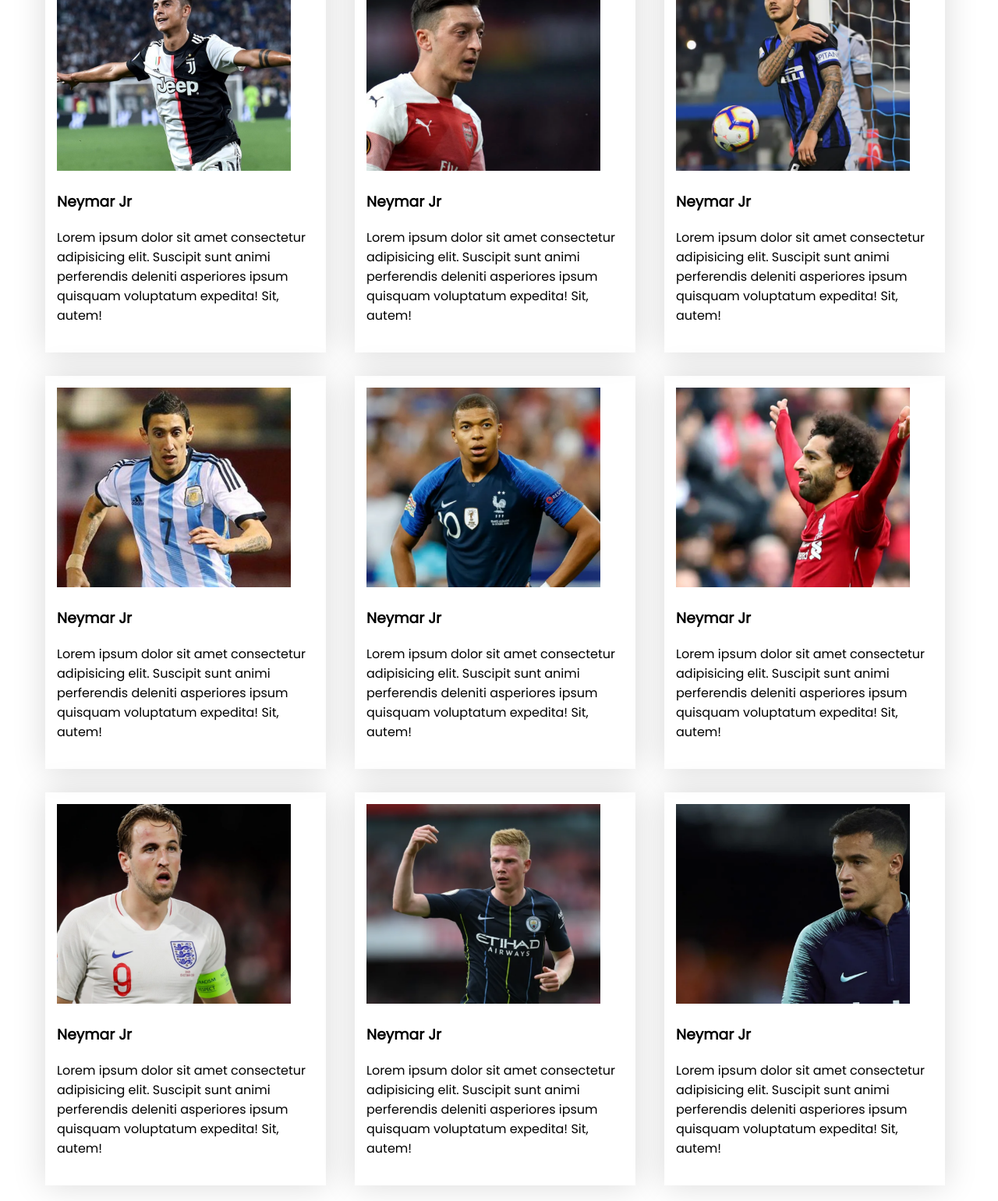
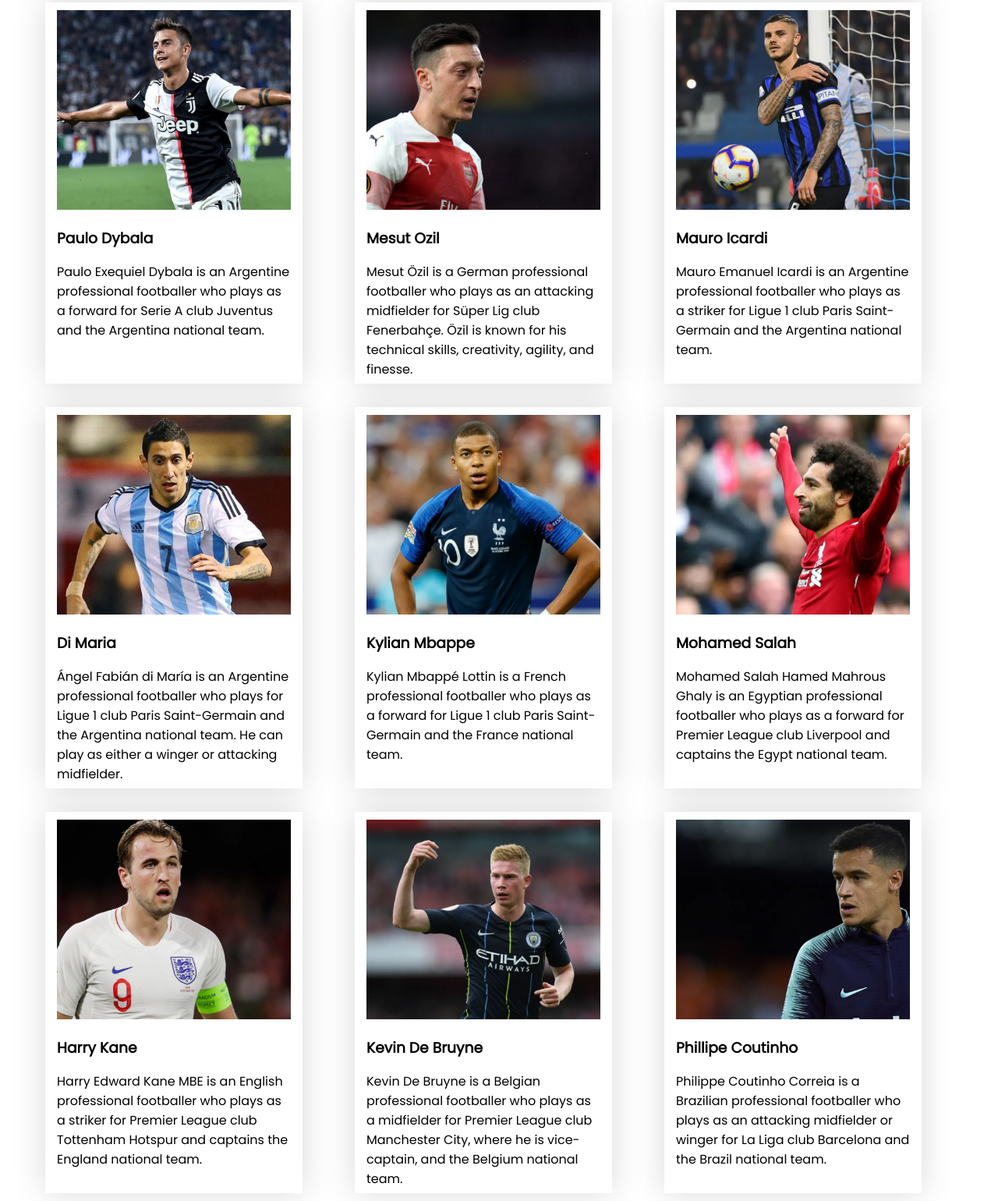
Before and after one commit to DebabrataSaha-570/Football-Freak, a plain HTML site: page index.html in a window 1280 px wide. Shown: the part 1260-2800 px from the top of the page at 78% size. Drawn offline with Linux system fonts and the light colour scheme.

Commit message:
players section css done

```diff
--- a/index.html
+++ b/index.html
@@ -56,101 +56,129 @@
     <main>
         <section class="players">
             <div class="player">
+                <div class="player-img-div">
                     <img src="./images/players/player-1.png" alt="">
+                </div>
                 <div class="player-text">
                     <h3>Neymar Jr</h3>
-                    <p>Lorem ipsum dolor sit amet consectetur adipisicing elit. Suscipit sunt animi perferendis deleniti
-                        asperiores ipsum quisquam voluptatum expedita! Sit, autem!</p>
+                    <p>Neymar da Silva Santos Júnior, known as Neymar, is a Brazilian professional footballer who plays
+                        as a forward for Ligue 1 club Paris Saint-Germain and the Brazil national team. </p>
                 </div>
             </div>
             <div class="player">
+                <div class="player-img-div">
                     <img src="./images/players/player-2.png" alt="">
+                </div>
                 <div class="player-text">
-                    <h3>Neymar Jr</h3>
-                    <p>Lorem ipsum dolor sit amet consectetur adipisicing elit. Suscipit sunt animi perferendis deleniti
-                        asperiores ipsum quisquam voluptatum expedita! Sit, autem!</p>
+                    <h3>Lionel Messi</h3>
+                    <p>Lionel Andrés Messi, known as Messi, is a Arzentian professional footballer who plays as a
+                        forward for Ligue 1 club Paris Saint-Germain and the Arzentina national team.</p>
                 </div>
             </div>
             <div class="player">
+                <div class="player-img-div">
                     <img src="./images/players/player-3.png" alt="">
+                </div>
                 <div class="player-text">
-                    <h3>Neymar Jr</h3>
-                    <p>Lorem ipsum dolor sit amet consectetur adipisicing elit. Suscipit sunt animi perferendis deleniti
-                        asperiores ipsum quisquam voluptatum expedita! Sit, autem!</p>
+                    <h3>Cristiano Ronaldo</h3>
+                    <p>Cristiano Ronaldo dos Santos Aveiro GOIH ComM is a Portuguese professional footballer who plays
+                        as a forward for Serie A club Juventus and captains the Portugal national team.</p>
                 </div>
             </div>
             <div class="player">
+                <div class="player-img-div">
                     <img src="./images/players/player-4.png" alt="">
+                </div>
                 <div class="player-text">
-                    <h3>Neymar Jr</h3>
-                    <p>Lorem ipsum dolor sit amet consectetur adipisicing elit. Suscipit sunt animi perferendis deleniti
-                        asperiores ipsum quisquam voluptatum expedita! Sit, autem!</p>
+                    <h3>Paulo Dybala</h3>
+                    <p>Paulo Exequiel Dybala is an Argentine professional footballer who plays as a forward for Serie A
+                        club Juventus and the Argentina national team. </p>
                 </div>
             </div>
             <div class="player">
+                <div class="player-img-div">
                     <img src="./images/players/player-5.png" alt="">
+                </div>
                 <div class="player-text">
-                    <h3>Neymar Jr</h3>
-                    <p>Lorem ipsum dolor sit amet consectetur adipisicing elit. Suscipit sunt animi perferendis deleniti
-                        asperiores ipsum quisquam voluptatum expedita! Sit, autem!</p>
+                    <h3>Mesut Ozil</h3>
+                    <p>Mesut Özil is a German professional footballer who plays as an attacking midfielder for Süper Lig
+                        club Fenerbahçe. Özil is known for his technical skills,
+                        creativity, agility, and finesse.</p>
                 </div>
             </div>
             <div class="player">
+                <div class="player-img-div">
                     <img src="./images/players/player-6.png" alt="">
+                </div>
                 <div class="player-text">
-                    <h3>Neymar Jr</h3>
-                    <p>Lorem ipsum dolor sit amet consectetur adipisicing elit. Suscipit sunt animi perferendis deleniti
-                        asperiores ipsum quisquam voluptatum expedita! Sit, autem!</p>
+                    <h3>Mauro Icardi</h3>
+                    <p>Mauro Emanuel Icardi is an Argentine professional footballer who plays as a striker for Ligue 1
+                        club Paris Saint-Germain and the Argentina national team.</p>
                 </div>
             </div>
             <div class="player">
+                <div class="player-img-div">
                     <img src="./images/players/player-7.png" alt="">
+                </div>
                 <div class="player-text">
-                    <h3>Neymar Jr</h3>
-                    <p>Lorem ipsum dolor sit amet consectetur adipisicing elit. Suscipit sunt animi perferendis deleniti
-                        asperiores ipsum quisquam voluptatum expedita! Sit, autem!</p>
+                    <h3>Di Maria</h3>
+                    <p>Ángel Fabián di María is an Argentine professional footballer who plays for Ligue 1 club Paris
+                        Saint-Germain and the Argentina national team. He can play as either a winger or attacking
+                        midfielder.</p>
                 </div>
             </div>
             <div class="player">
+                <div class="player-img-div">
                     <img src="./images/players/player-8.png" alt="">
+                </div>
                 <div class="player-text">
-                    <h3>Neymar Jr</h3>
-                    <p>Lorem ipsum dolor sit amet consectetur adipisicing elit. Suscipit sunt animi perferendis deleniti
-                        asperiores ipsum quisquam voluptatum expedita! Sit, autem!</p>
+                    <h3>Kylian Mbappe</h3>
+                    <p>Kylian Mbappé Lottin is a French professional footballer who plays as a forward for Ligue 1 club
+                        Paris Saint-Germain and the France national team.</p>
                 </div>
             </div>
             <div class="player">
+                <div class="player-img-div">
                     <img src="./images/players/player-9.png" alt="">
+                </div>
                 <div class="player-text">
-                    <h3>Neymar Jr</h3>
-                    <p>Lorem ipsum dolor sit amet consectetur adipisicing elit. Suscipit sunt animi perferendis deleniti
-                        asperiores ipsum quisquam voluptatum expedita! Sit, autem!</p>
+                    <h3>Mohamed Salah</h3>
+                    <p>Mohamed Salah Hamed Mahrous Ghaly is an Egyptian professional footballer who plays as a forward
+                        for Premier League club Liverpool and captains the Egypt national team. </p>
                 </div>
             </div>
             <div class="player">
+                <div class="player-img-div">
                     <img src="./images/players/player-10.png" alt="">
+                </div>
                 <div class="player-text">
-                    <h3>Neymar Jr</h3>
-                    <p>Lorem ipsum dolor sit amet consectetur adipisicing elit. Suscipit sunt animi perferendis deleniti
-                        asperiores ipsum quisquam voluptatum expedita! Sit, autem!</p>
+                    <h3>Harry Kane</h3>
+                    <p>Harry Edward Kane MBE is an English professional footballer who plays as a striker for Premier
+                        League club Tottenham Hotspur and captains the England national team.</p>
                 </div>
             </div>
             <div class="player">
+                <div class="player-img-div">
                     <img src="./images/players/player-11.png" alt="">
+                </div>
                 <div class="player-text">
-                    <h3>Neymar Jr</h3>
-                    <p>Lorem ipsum dolor sit amet consectetur adipisicing elit. Suscipit sunt animi perferendis deleniti
-                        asperiores ipsum quisquam voluptatum expedita! Sit, autem!</p>
+                    <h3>Kevin De Bruyne</h3>
+                    <p>Kevin De Bruyne is a Belgian professional footballer who plays as a midfielder for Premier League
+                        club Manchester City, where he is vice-captain, and the Belgium national team.</p>
                 </div>
             </div>
             <div class="player">
+                <div class="player-img-div">
                     <img src="./images/players/player-12.png" alt="">
+                </div>
                 <div class="player-text">
-                    <h3>Neymar Jr</h3>
-                    <p>Lorem ipsum dolor sit amet consectetur adipisicing elit. Suscipit sunt animi perferendis deleniti
-                        asperiores ipsum quisquam voluptatum expedita! Sit, autem!</p>
+                    <h3>Phillipe Coutinho</h3>
+                    <p>Philippe Coutinho Correia is a Brazilian professional footballer who plays as an attacking
+                        midfielder or winger for La Liga club Barcelona and the Brazil national team.
+                    </p>
                 </div>
             </div>
+
         </section>
 
 
--- a/styles/style.css
+++ b/styles/style.css
@@ -110,6 +110,7 @@ align-items: center;
     grid-column-gap: 27px;
     width: 1164px;
     margin: 0 auto;
+    margin-top: 70px;
     margin-bottom: 165px;
     /* overflow: hidden; */
 }
@@ -117,7 +118,9 @@ align-items: center;
 .player{
     width: 330px;
     height: 474px;
-    padding: 15px;
+    /* padding: 15px; */
+    padding-bottom: 15px;
+    cursor: pointer;
     box-shadow: 0px 0px 40px rgba(0, 0, 0, 0.15);
 
 }
@@ -125,11 +128,25 @@ align-items: center;
     /* transform: scale(1.3); */
 
 }
+.player-img-div{
+    text-align: center;
+    padding-top: 10px;
+
+}
 .player img{
     width: 300px;
     height: 256px ;
 
+
 }
+.player-text{
+     padding: 15px;;
+
+}
+.player-text h3{
+    margin: 0;
+}
+
 
 
 
```
Lines whose indentation alone changed are shown as unchanged.
